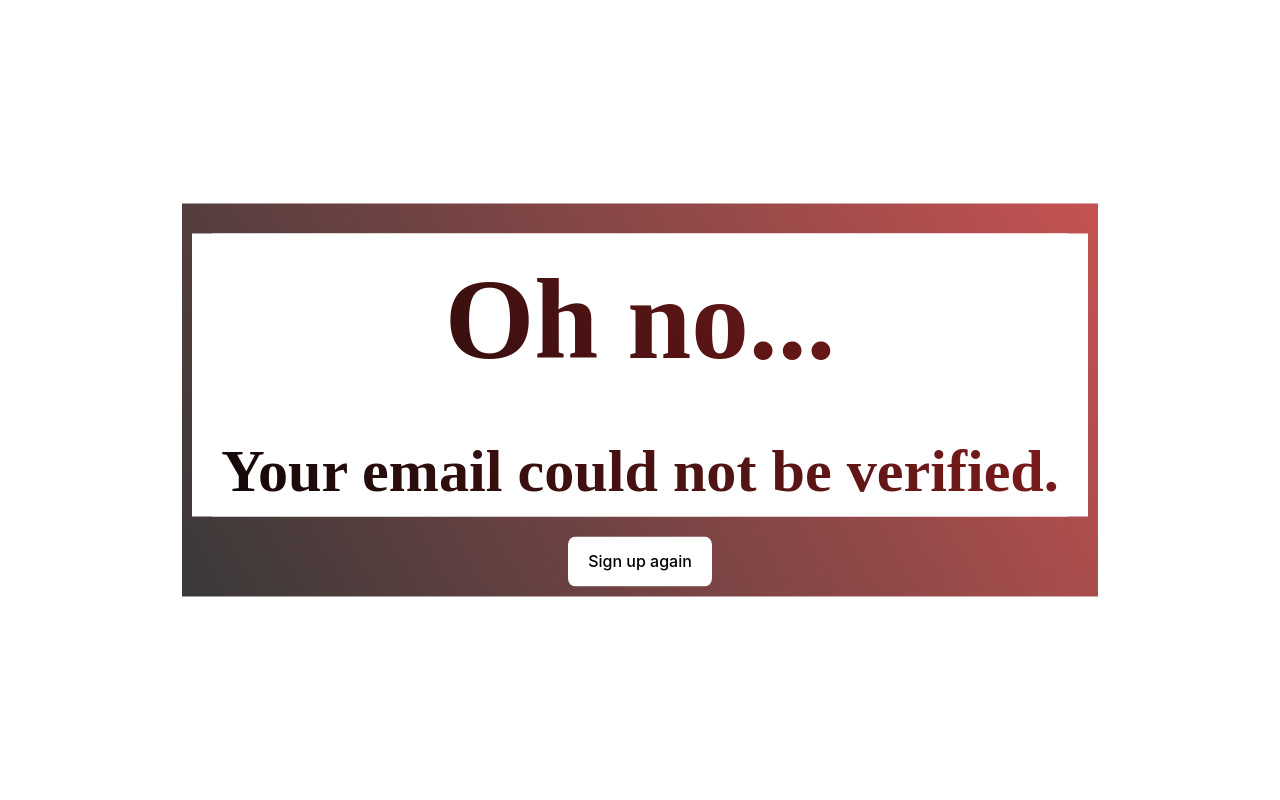
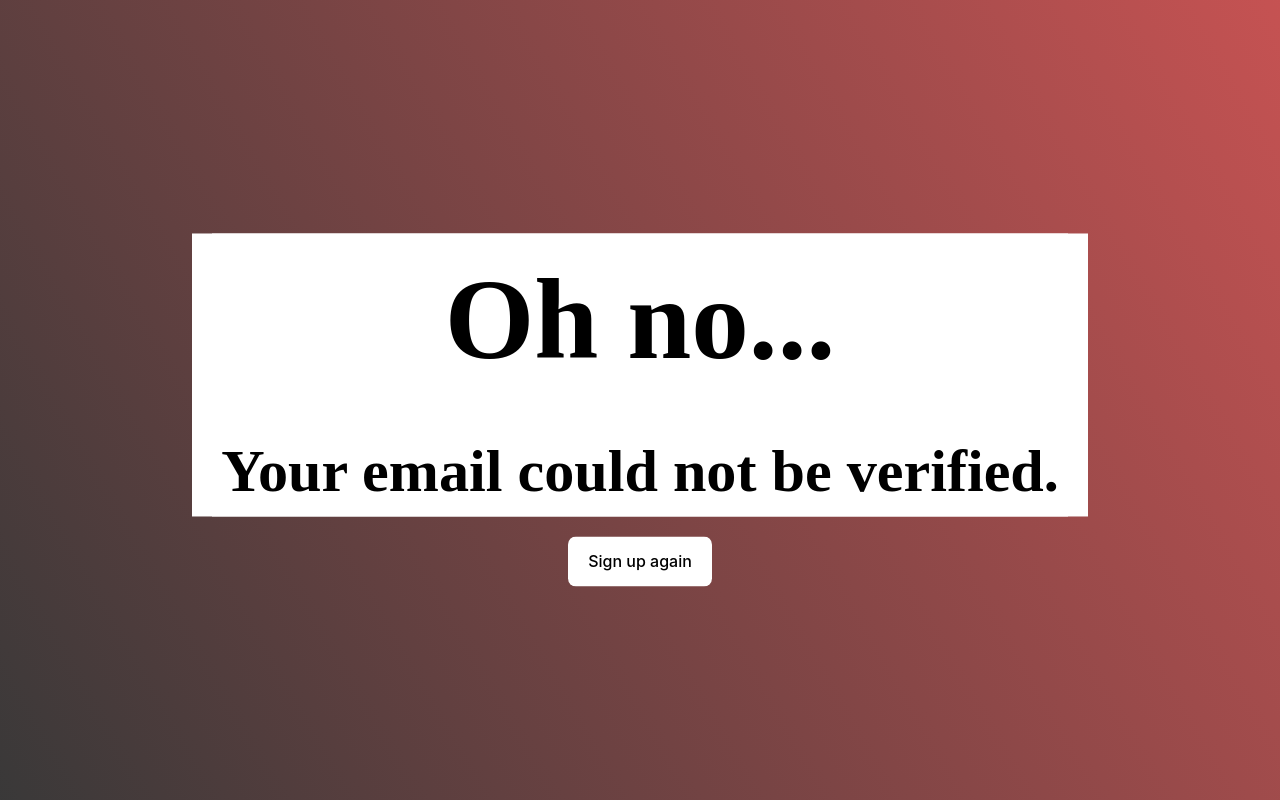
Before and after one commit to brbavar/auth-frontend, a React (Vite) app: page /verify-email/1 in a window 1280 px wide. Built offline with nearby package versions, Linux system fonts and the light colour scheme.

Commit message:
Make red linear gradient the background of the body, not merely that of the box containing the text and the button.

```diff
--- a/src/App.css
+++ b/src/App.css
@@ -241,7 +241,7 @@ body:has(> #root > :where(#email-verified, #logged-in)) {
   );
 }
 
-.container#email-not-verified {
+body:has(> #root > .container#email-not-verified) {
   background-image: linear-gradient(
     60deg,
     rgba(8, 7, 7, 0.8),
```
